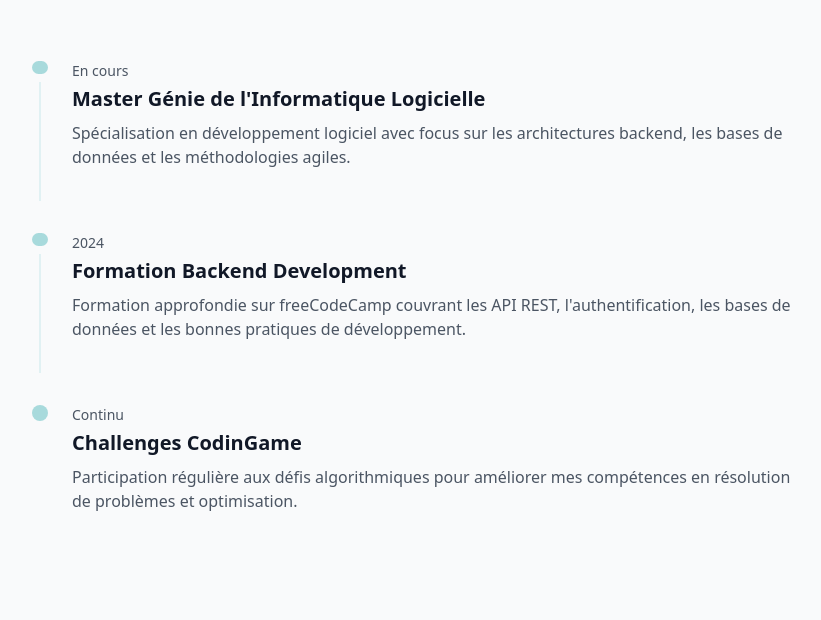
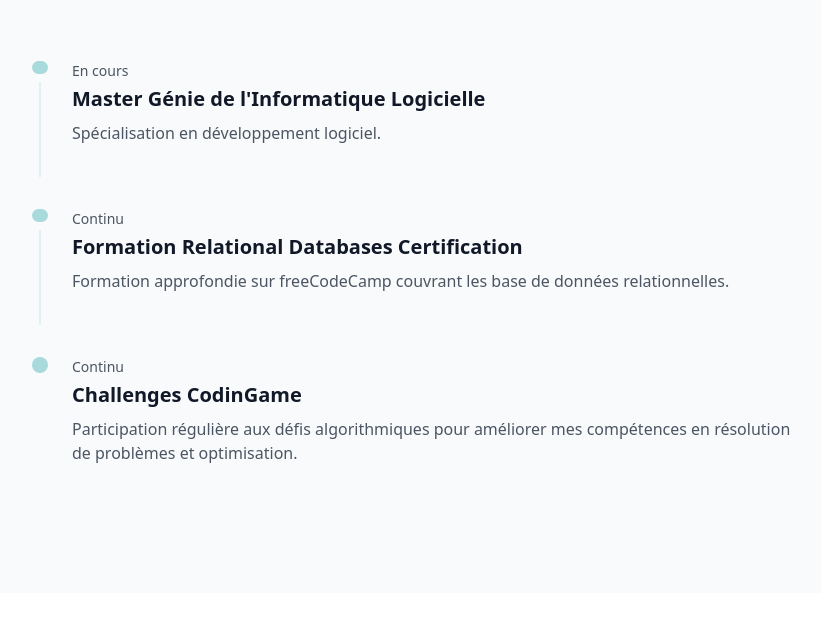
Before and after one commit to habibahdev/habibahdev.github.io, a website: page index.html in a window 1280 px wide. Shown: the part 3584-4204 px from the top of the page, without its empty margins (64-885 px from the left). Drawn offline with nearby package versions, Linux system fonts and the light colour scheme.

Commit message:
modification parcours

```diff
--- a/index.html
+++ b/index.html
@@ -319,8 +319,7 @@
                         <div class="text-gray-600 dark:text-slate text-sm mb-1">En cours</div>
                         <h3 class="text-xl font-bold text-gray-900 dark:text-lightSlate mb-2">Master Génie de l'Informatique Logicielle</h3>
                         <p class="text-gray-600 dark:text-slate">
-                            Spécialisation en développement logiciel avec focus sur les architectures backend,
-                            les bases de données et les méthodologies agiles.
+                            Spécialisation en développement logiciel.
                         </p>
                     </div>
                 </div>
@@ -331,11 +330,10 @@
                         <div class="w-0.5 h-full bg-accent/30 mt-2"></div>
                     </div>
                     <div class="pb-8">
-                        <div class="text-gray-600 dark:text-slate text-sm mb-1">2024</div>
-                        <h3 class="text-xl font-bold text-gray-900 dark:text-lightSlate mb-2">Formation Backend Development</h3>
+                        <div class="text-gray-600 dark:text-slate text-sm mb-1">Continu</div>
+                        <h3 class="text-xl font-bold text-gray-900 dark:text-lightSlate mb-2">Formation Relational Databases Certification</h3>
                         <p class="text-gray-600 dark:text-slate">
-                            Formation approfondie sur freeCodeCamp couvrant les API REST, l'authentification,
-                            les bases de données et les bonnes pratiques de développement.
+                            Formation approfondie sur freeCodeCamp couvrant les base de données relationnelles.
                         </p>
                     </div>
                 </div>
```
